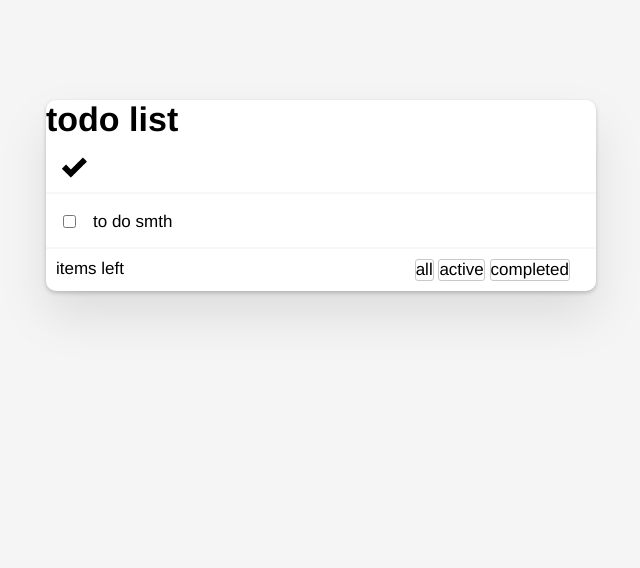
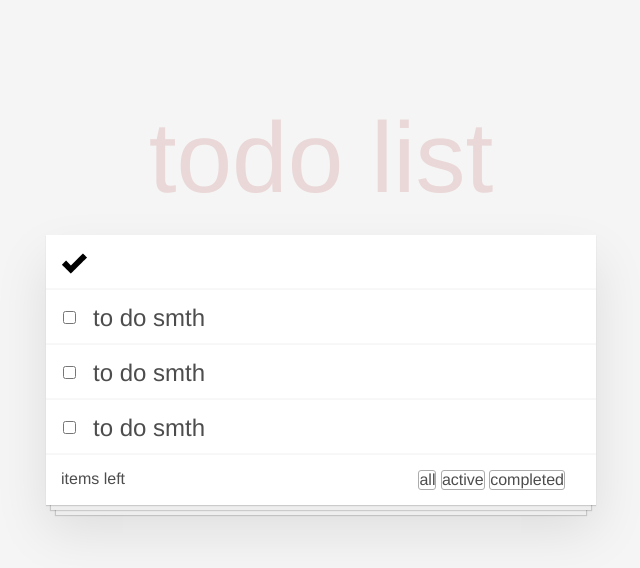
Before and after one commit to fillirus946/todo, a website: page index.htm in a window 1280 px wide. Shown: the whole page, without its empty margins (319-959 px from the left). Drawn offline with Linux system fonts and the light colour scheme.

Commit message:
new commit

```diff
--- a/app.js
+++ b/app.js
@@ -0,0 +1,49 @@
+const form = document.forms.todo;
+const todo = form.elements.todoItem
+const todoList = document.querySelector('.todo__list')
+const counter = document.querySelector('.todo-numbers-title')
+
+todoList.addEventListener('del', deleteItem);
+
+function deleteItem(event){
+    let target = event.target;
+    console.log(target)
+}
+
+
+
+form.addEventListener('submit', enter);
+
+const listOfTodos = ['efwe', 'wefwef', 'wefwe']
+
+function enter(event) {
+    event.preventDefault();
+
+    console.log(todo.value);
+    if(todo.value != ''){
+        listOfTodos.push(todo.value)
+    }
+
+    console.log(listOfTodos);
+    createElements(todo.value)
+    todo.value= ''
+}
+
+function createElements(text) {
+
+    const todoDiv =document.createElement("div")
+    todoDiv.classList.add('todo__task')
+
+    const completeCheckBox = document.createElement("input")
+    completeCheckBox.classList.add('todo__task-checkbox')
+    completeCheckBox.setAttribute('type', 'checkbox');
+
+    let textOftodo = document.createElement('div')
+    textOftodo.innerText = text
+    textOftodo.classList.add('todo__task-info')
+
+    todoDiv.appendChild(completeCheckBox)
+    todoDiv.appendChild(textOftodo)
+
+    console.log(todoDiv)
+}
--- a/index.htm
+++ b/index.htm
@@ -7,29 +7,36 @@
   <link rel="stylesheet" href="./css/style.css">
 </head>
 <body>
-
   <div class="container">
-      <div class="todo__wrapper">
+    <h1 class="todo__title">todo list</h1>
+    <div class= "todo__container">
         <div class="header">
-        <h1 class="todo__title">todo list</h1>
         <div class="todo__input">
           <img class="todo__input-checkbox" src="./img/159817.svg" alt="">
-          <input type="text" class="todo__input-inputarea">
+          <form class="form" name="todo" action="">
+            <input type="text" name="todoItem" class="todo__input-inputarea">
+          </form>
         </div>
       </div>
-
+      <div class="todo__list">
+        <div class="todo__task">
+          <input type='checkbox' class="todo__task-checkbox" name="" id="">
+          <div class="todo__task-info">to do smth</div>
+        </div>
+        <div class="todo__task">
+          <input type='checkbox' class="todo__task-checkbox" name="" id="">
+          <div class="todo__task-info">to do smth</div>
+        </div>
         <div class="todo__task">
           <input type='checkbox' class="todo__task-checkbox" name="" id="">
           <div class="todo__task-info">to do smth</div>
         </div>
 
-
-
+      </div>
         <div class="todo__button__block">
-
           <div class="todo__number">
-            <div class="todo__number__number"></div><p class="todo-numbers-title"> items left</p>
-          </div>
+            <div class="todo__number__number"></div><p class="todo-numbers-title"></p>
+            items left</div>
           <div class="todo__button__block-container">
           <button class="todo__button__block-all">all</button>
           <button class="todo__button__block-activetask">active</button>
@@ -39,6 +46,6 @@
       </div>
       </div>
     </div>
-  </div>
+    <script src="./app.js"></script>
 </body>
 </html>
--- a/scss/base/_base.scss
+++ b/scss/base/_base.scss
@@ -1,6 +1,6 @@
 
 body {
   font: 14px 'Helvetica Neue', Helvetica, Arial, sans-serif;
-  font-size: 17px;
+  font-size: 24px;
   background-color: #f5f5f5;
 }
--- a/scss/main.scss
+++ b/scss/main.scss
@@ -1,32 +1,33 @@
 @import './base/reset';
 @import './base/base';
 
+body{
+  display: flex;
+  justify-content: center;
+  color: #4d4d4d;
+}
+.todo__title {
+  text-align: center;
+  background-color:#f5f5f5;
+  color: rgba(175, 47, 47, 0.15);
+  font: 100px 'Helvetica Neue', Helvetica, Arial, sans-serif;
+  margin-bottom: 20px;
+}
 
+.container {
+  margin-top: 100px;
+  background-color: #f5f5f5;
+  width: 550px;
+  padding-bottom: 15px;
+}
 
-.todo__button__block {
-  background-color: white;
-  display: flex;
-  flex-direction: row;
-  justify-content: space-between;
-  margin: 10px;
-    &-all {
-      background-color: white ;
-      border: 1px solid #ccc8c8;
-      border-radius: 3px;
-    }
-    &-activetask {
-      background-color: white ;
-      border-radius: 3px;
-      border: 1px solid #ccc8c8;
-    }
-    &-completed {
-      background-color: white ;
-      border-radius: 3px;
-      border: 1px solid #ccc8c8;
-    }
-    &-container {
-      margin-right: 16px;
-    }
+.todo__container {
+    background-color: white;
+    width: 100%;
+    box-shadow: 0 1px 1px rgba(0,0,0,0.15), 0 10px 0 -5px #eee, 0 10px 1px -4px rgba(0,0,0,0.15), 0 20px 0 -10px #eee, 0 20px 1px -9px rgba(0,0,0,0.15),  0 25px 50px 0 rgba(0, 0, 0, 0.1);
+}
+.form{
+  width: 100%
 }
 
 
@@ -37,6 +38,7 @@
   flex-direction: row;
   background-color:white;
   box-shadow: inset 0 -2px 1px rgba(0, 0, 0, 0.03);
+
     &-checkbox {
       margin: 17px;
     }
@@ -53,12 +55,14 @@
   box-shadow: inset 0 -2px 1px rgba(0,0,0,0.03);
   max-height: 55px;
   display: flex;
+  justify-content: center;
   background-color: white;
   &-inputarea{
     margin-left: 10px;
     max-height: 55px;
     background-color:white;
     width: 100%;
+    height: 30px;
   }
   &-checkbox {
     background-color: white;
@@ -68,25 +72,33 @@
 }
 
 
-.container {
+.todo__button__block {
+  background-color: white;
   display: flex;
-  align-content: center;
-  justify-content: center;
-  margin-top: 100px;
-  background-color: #f5f5f5;
+  flex-direction: row;
+  justify-content: space-between;
+  padding: 15px;
+  font-size: 16px;
+  color: #4d4d4d;
+    &-all {
+      background-color: white ;
+      border: 1px solid rgb(172, 172, 172);
+      border-radius: 3px;
+      color: #4d4d4d;
+    }
+    &-activetask {
+      background-color: white ;
+      border-radius: 3px;
+      border: 1px solid rgb(172, 172, 172);
+      color: #4d4d4d;
+    }
+    &-completed {
+      background-color: white ;
+      border-radius: 3px;
+      border: 1px solid rgb(172, 172, 172);
+      color: #4d4d4d;
+    }
+    &-container {
+      margin-right: 16px;
+    }
 }
-
-.todo__wrapper {
-  background-color: white;
-  box-shadow: 0 2px 4px 0 rgba(0, 0, 0, 0.2), 0 25px 50px 0 rgba(0, 0, 0, 0.1);
-  width: 550px;
-  display: flex;
-  flex-direction: column;
-  justify-content: center;
-  border-radius: 10px;
-}
-
-.todo__title {
-  left: 50%;
-
-}
```
Also changed, not shown: css/style.css.
